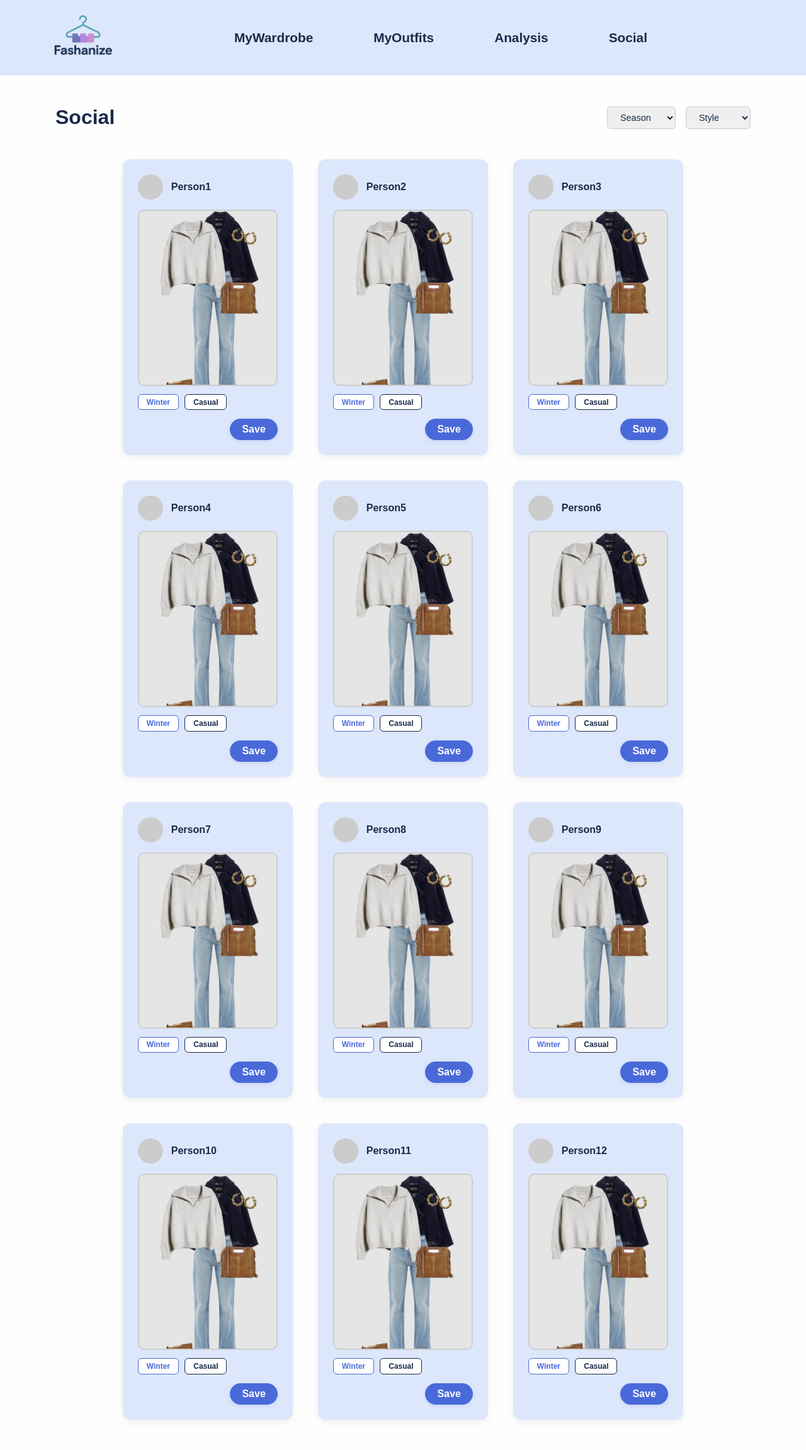
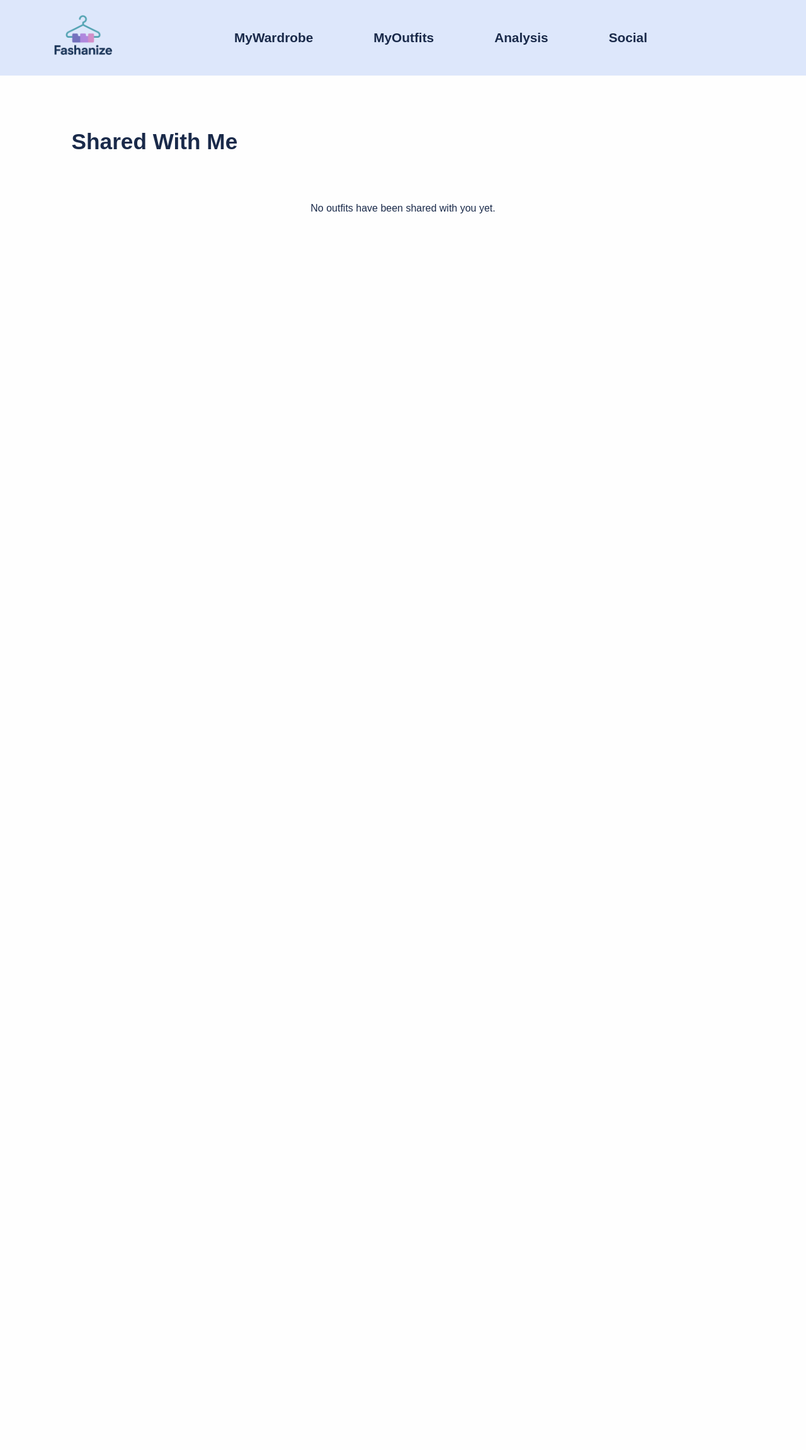
Before and after one commit to RalishaW/WebWardrobe, a Flask app: page /social in a window 1280 px wide. Shown: the whole page at 63% size. After the commit the page ends 339 px from the top, so only its background shows below. Run offline with Flask 3, Linux system fonts and the light colour scheme; a user stored in the database is signed in.

Commit message:
Style updates and enhance outfit sharing UI

```diff
--- a/app/static/style.css
+++ b/app/static/style.css
@@ -1177,3 +1177,24 @@ font-size: 0.9em;
   text-align: center;
   width: 100%;
 }
+
+.modal {
+  position: fixed;
+  z-index: 1000;
+  left: 0; top: 0;
+  width: 100%; height: 100%;
+  background-color: rgba(0,0,0,0.4);
+  display: flex; justify-content: center; align-items: center;
+}
+.modal-content {
+  background: white;
+  padding: 2rem;
+  border-radius: 12px;
+  box-shadow: 0 4px 10px rgba(0,0,0,0.2);
+  text-align: center;
+}
+.close {
+  float: right;
+  font-size: 1.5rem;
+  cursor: pointer;
+}
--- a/app/templates/social.html
+++ b/app/templates/social.html
@@ -1,44 +1,34 @@
 {% extends "base.html" %}
+{% block title %}Shared Outfits{% endblock %}
 
 {% block content %}
-<div class="social-container">
-  <div class="top-section">
-    <div class="social-title">Social</div>
-    <div class="filter-dropdown">
-      <select name="season" id="season-filter">
-        <option value="">Season</option>
-        <option value="Winter">Winter</option>
-        <option value="Spring">Spring</option>
-        <option value="Summer">Summer</option>
-        <option value="Autumn">Autumn</option>
-      </select>
-      <select name="style" id="style-filter">
-        <option value="">Style</option>
-        <option value="Casual">Casual</option>
-        <option value="Formal">Formal</option>
-        <option value="Sporty">Sporty</option>
-        <option value="Vintage">Vintage</option>
-      </select>
+<div class="wardrobe-header">
+  <h2>Shared With Me</h2>
+</div>
+
+{% if shared_entries %}
+<div class="outfit-gallery">
+  {% for entry in shared_entries %}
+  <div class="outfit-item">
+    <h4>{{ entry.outfit.outfit_name }}</h4>
+    <img src="{{ url_for('static', filename=entry.outfit.preview_image or 'outfits/placeholder.png') }}" alt="Outfit from {{ entry.sender.username }}">
+
+    <p style="margin-top: 0.5rem; font-size: 0.9rem; color: #444;">
+      Shared by: <strong>{{ entry.sender.username }}</strong>
+    </p>
+
+    <div class="tag-container" style="margin-top: 0.5rem;">
+      <span class="filter-btn">{{ entry.outfit.season }}</span>
+      <span class="filter-btn">{{ entry.outfit.occasion }}</span>
     </div>
+
+    <form action="{{ url_for('delete_shared_outfit', shared_id=entry.id) }}" method="POST" onsubmit="return confirm('Remove this shared outfit?');">
+      <button type="submit" class="delete-btn">Remove</button>
+    </form>
   </div>
-
-  <div class="user-grid-wrapper">
-    <div class="user-grid">
-      {% for i in range(1, 13) %}
-      <div class="user-card">
-        <div class="user-info">
-          <div class="profile-pic"></div>
-          <div class="username">Person{{ i }}</div>
-        </div>
-        <img src="{{ url_for('static', filename='images/Home-MockOutfit.jpg') }}" alt="Mock Outfit" class="outfit-preview">
-        <div class="tag-container">
-          <div class="tag winter">Winter</div>
-          <div class="tag casual">Casual</div>
-        </div>
-        <button class="save-button">Save</button>
-      </div>
-      {% endfor %}
-    </div>
-  </div>
+  {% endfor %}
 </div>
+{% else %}
+<p style="margin: 2rem; text-align: center;">No outfits have been shared with you yet.</p>
+{% endif %}
 {% endblock %}
```
Also changed, not shown: app/templates/outfit.html (+34 -1 lines).
